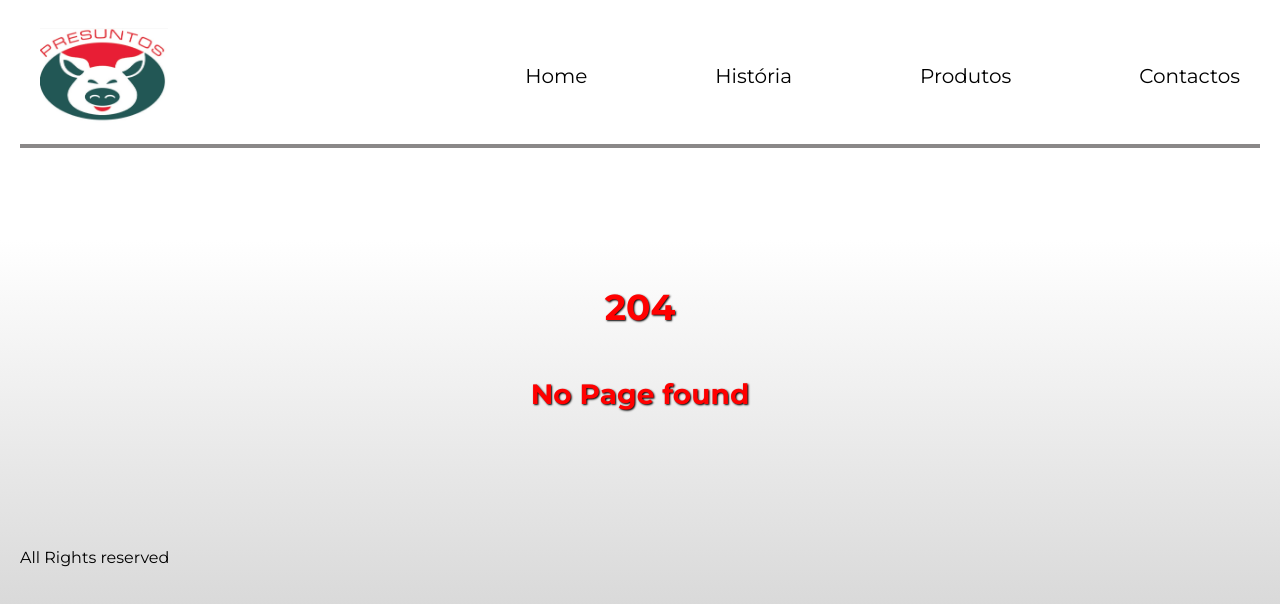
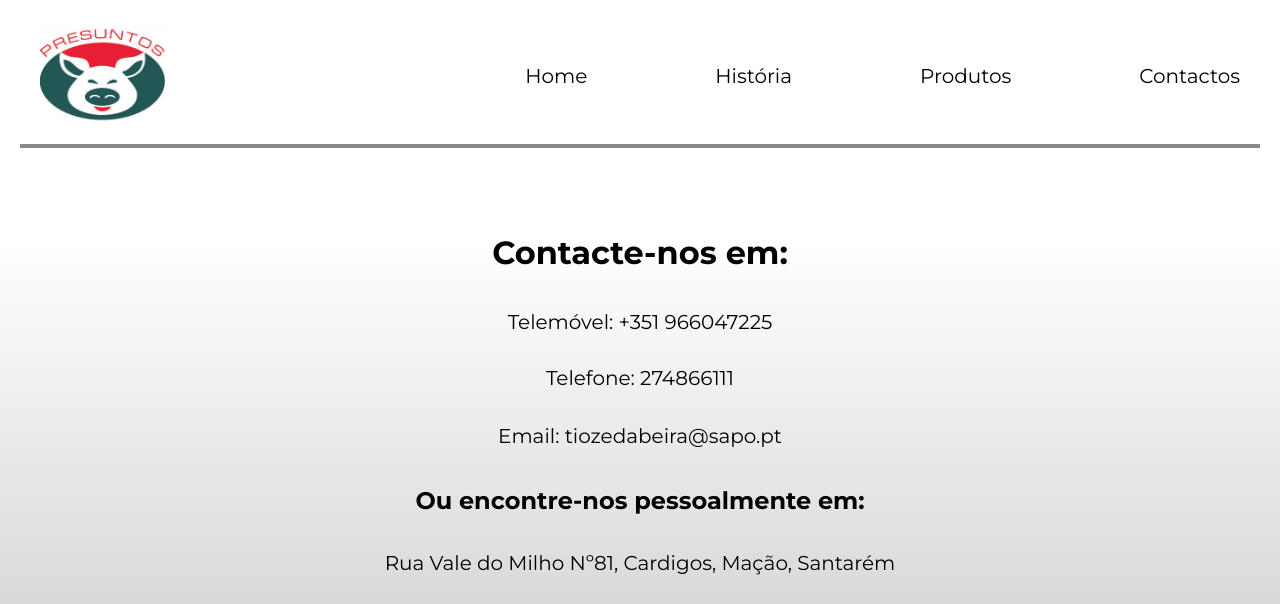
Before and after one commit to vasco4marques/tioze, a Django app: page /contactos/ in a window 1280 px wide. Shown: the top 604 px of the page. Run offline with Django 5.2, Linux system fonts and the light colour scheme; some libraries are stand-ins or nearby versions.

Commit message:
História e Contactos
Html e css praticamente finalizados

```diff
--- /dev/null
+++ b/front/static/contactos.css
@@ -0,0 +1,16 @@
+.contacts-content{
+    display: flex;
+    flex-direction: column;
+    align-items: center;
+    width: 100%;
+    margin: 4rem 0rem;
+}
+
+.contacts-content p:hover, p *:hover{
+    font-weight: bold;
+    text-decoration: underline;
+}
+
+.contacts-content iframe{
+    margin:1rem 0rem;
+}
--- a/front/static/noPageFound.css
+++ b/front/static/noPageFound.css
@@ -1,4 +1,4 @@
-.content{
+.notFound-content{
     color:red;
     text-shadow: 1px 1px 2px black;
     width: 100%;
@@ -10,12 +10,12 @@
 
 }
 
-.content h1 {
+.notFound-content h1 {
     font-size :2.25rem;
     line-height:2.75rem;
 }
 
-.content h2{
+.notFound-content h2{
     font-size :1.75rem;
     line-height:2.25rem;
 }
--- /dev/null
+++ b/front/templates/contactos.html
@@ -0,0 +1,21 @@
+{% extends "base.html" %}
+{% block styles %}
+    <link rel="stylesheet" href="/static/contactos.css" type="text/css">
+{% endblock styles %}
+
+
+{% block content %}
+
+<div class="contacts-content">
+    <h1>Contacte-nos em:</h1>
+    <p>Telemóvel: +351 966047225</p>
+    <p>Telefone: 274866111</p>
+    <p>Email: <a href="mailto: tiozedabeira@sapo.pt">tiozedabeira@sapo.pt</a></p>
+    <h2>Ou encontre-nos pessoalmente em:</h2>
+    <p>Rua Vale do Milho Nº81, Cardigos, Mação, Santarém</p>
+    <iframe src="https://www.google.com/maps/embed?pb=!1m18!1m12!1m3!1d3070.073545485133!2d-8.024195798417844!3d39.69305032690687!2m3!1f0!2f0!3f0!3m2!1i1024!2i768!4f13.1!3m3!1m2!1s0xd1809db582a3f27%3A0x1511a62c45257bc!2sPresuntos%20Tioz%C3%A9%20da%20Beira%20-%20Ind%C3%BAstria%20de%20Carnes%2C%20Lda.!5e0!3m2!1sen!2spt!4v1710960153018!5m2!1sen!2spt" width="400" height="300" style="border:0;" allowfullscreen="" loading="lazy" referrerpolicy="no-referrer-when-downgrade"></iframe>
+</div>
+
+
+
+{% endblock content %}
--- a/front/templates/historia.html
+++ b/front/templates/historia.html
@@ -4,8 +4,9 @@
 {% endblock styles %}
 
 {% block content %}
-    <div class="content">
+    <div class="history-content">
         <h1>Desde 1978 ao presente </h1>
+        <img>
         <p>
             Presuntos TioZé da   Beira, Lda é uma empresa de salsicharia de fabrico tradicional encontrando-se já há quase 30 anos a laborar, contando assim com uma larga experiência neste ramo.
             Estamos situados em Cardigos, no concelho de Mação, na região da Beira Baixa e no centro de Portugal.
--- a/front/templates/noPageFound.html
+++ b/front/templates/noPageFound.html
@@ -6,7 +6,7 @@
 
 
 {% block content %}
-    <div class="content">
+    <div class="notFound-content">
     <h1>204</h1>
         <h2>No Page found</h2>
     </div>
--- a/front/urls.py
+++ b/front/urls.py
@@ -6,5 +6,7 @@ urlpatterns = [
     path("historia",views.historia,name="historia"),
     path("produtos/<str:tipo>",views.showProdutos, name="produtos"),
     path("produto/<str:produto>",views.produto,name="produto"),
+    path("contactos/", views.contactos, name="contactos"),
     re_path(r'^.*/$', views.noPageFound, name="noPageFound")
+
 ]
--- a/front/views.py
+++ b/front/views.py
@@ -21,5 +21,8 @@ def produto(request,produto):
     return render(request,"produto.html",{"product":value})
 
 
+def contactos(request):
+    return render(request, "contactos.html",{})
+
 def noPageFound(request):
     return render(request,"noPageFound.html",{})
```
Also changed, not shown: front/static/historia.css (+13 -4 lines).
